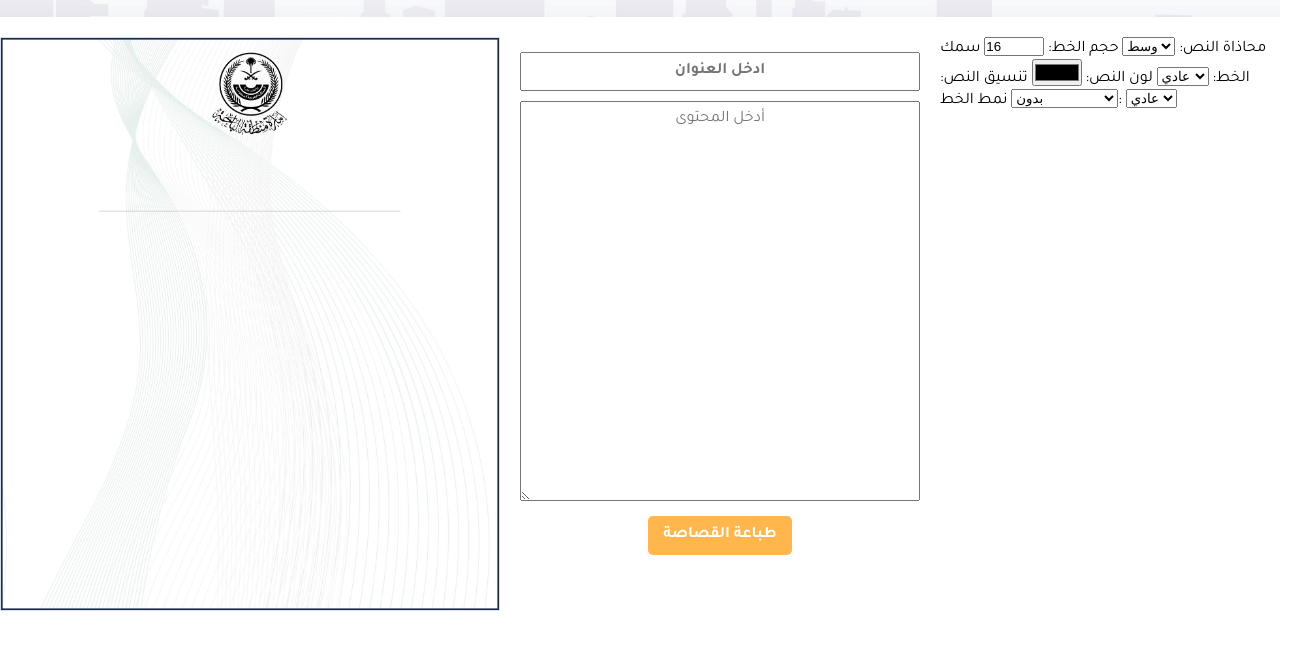
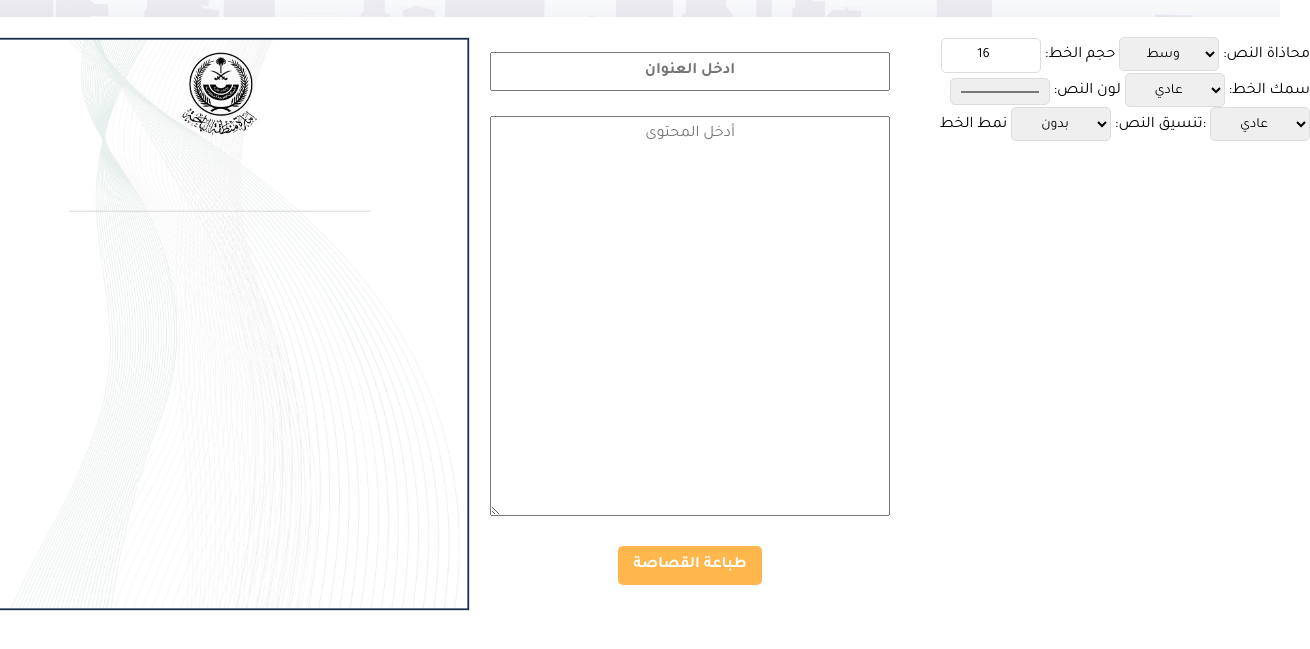
Before and after one commit to Fahadsalharbi/task, a plain HTML site: page index.html in a window 1280 px wide. Shown: the part 131-780 px from the top of the page, 1310 px wide, since content can reach past the window. Drawn offline with Linux system fonts and the light colour scheme.

Commit message:
Update style.css

```diff
--- a/style.css
+++ b/style.css
@@ -60,13 +60,12 @@
     color: #000;
     font-weight: bold;
     text-align: center;
-    width: 100%;
+    width: 80%;
     left: 50%;
     transform: translateX(-50%);
     text-shadow: 1px 1px 2px #fff;
     direction: rtl;
 }
-
 #title-text {
     font-size: 22px;
     color: #01441b;
@@ -81,9 +80,33 @@
 .controls {
     display: flex;
     flex-direction: column;
-    align-items: center; /* محاذاة الأزرار إلى المنتصف */
+    align-items: center; /* محاذاة النصوص والأزرار إلى المنتصف */
     margin-top: 15px;
+    gap: 15px; /* إضافة مسافة بين العناصر */
 }
+
+.text-formatting {
+    display: flexbox;
+    flex-wrap:wrap; /* لجعل الأزرار تنتقل للسطر التالي إذا كانت المساحة غير كافية */
+    justify-content: right; /* محاذاة العناصر أفقيًا في المنتصف */
+    text-align: right;
+    gap: 70px; /* مسافة بين الأزرار */
+    margin-bottom: 15px; /* مسافة بين الأزرار وزر الطباعة */
+    width: 400px; /* نفس عرض مربعات الإدخال */
+}
+
+.text-formatting select,
+.text-formatting input[type="number"],
+.text-formatting input[type="color"] {
+    padding: 8px;
+    font-family: 'Tajawal', sans-serif;
+    font-size: 14px; /* حجم الخط داخل الخيارات */
+    width: 100px; /* عرض موحد للعناصر */
+    text-align: center; /* محاذاة النصوص داخل الخيارات */
+    border: 1px solid #ddd; /* حدود خفيفة للعناصر */
+    border-radius: 5px; /* زوايا مستديرة */
+}
+
 
 input[type="text"] {
     padding: 8px;
@@ -134,7 +157,7 @@
 
 /* إخفاء العناصر عند الطباعة */
 @media print {
-    #controls, header {
+    #controls, header, .text-formatting {
         display: none;
     }
 }
```
